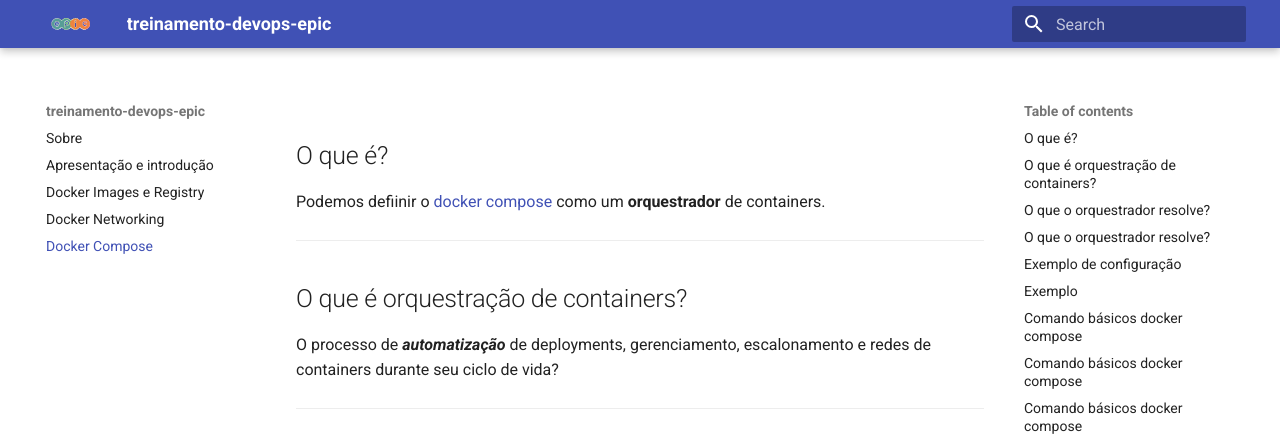
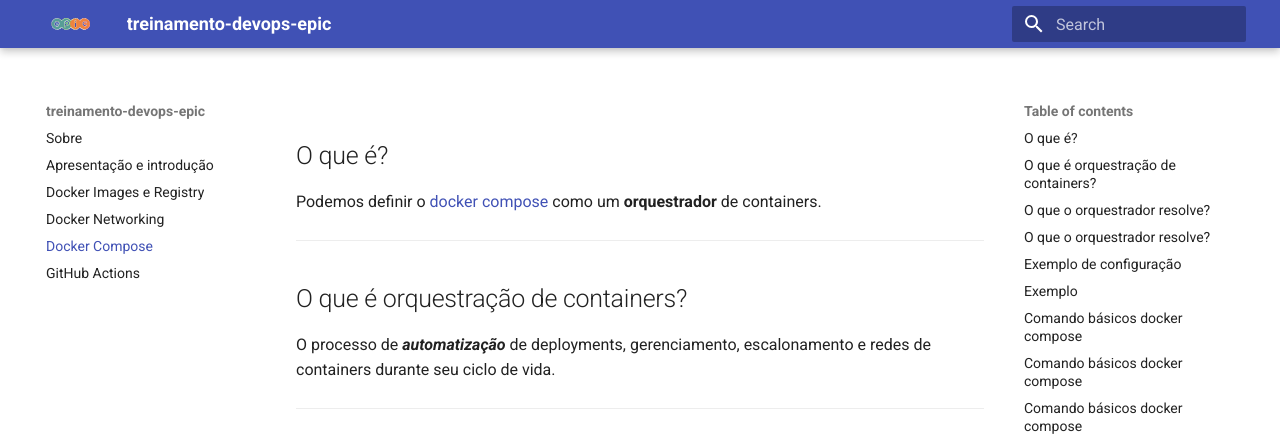
Before and after one commit to uiuqM/treinamento-devops-epic, an MkDocs documentation site: the page built from docs/Docker Compose.md, in a window 1280 px wide and 900 px high. Shown: the top 445 px of the window. Built offline with MkDocs 1.6.1 and Material for MkDocs 9.7.7, drawn with Linux system fonts in a browser that asks for light colours.

Commit message:
added github action

```diff
--- a/docs/Docker Compose.md
+++ b/docs/Docker Compose.md
@@ -1,13 +1,13 @@
 
 ## O que é?
 
-Podemos defiinir o [docker compose](https://docs.docker.com/compose/) como um **orquestrador** de containers.
+Podemos definir o [docker compose](https://docs.docker.com/compose/) como um **orquestrador** de containers.
 
 
 ---
 ## O que é orquestração de containers?
 
-O processo de ***automatização*** de deployments, gerenciamento, escalonamento e redes de containers durante seu ciclo de vida?
+O processo de ***automatização*** de deployments, gerenciamento, escalonamento e redes de containers durante seu ciclo de vida.
 
 ---
 ## O que o orquestrador resolve?
@@ -30,7 +30,6 @@ docker run $(image_name1)
 - Escalonamento;
 - Balanceamento roteamento de tráfego;
 - Monitoramento e garantia de health;
--
 
 ---
 
--- a/mkdocs.yml
+++ b/mkdocs.yml
@@ -7,6 +7,7 @@ nav:
   - Docker Images e Registry: Docker images e registry.md
   - Docker Networking: Docker network.md
   - Docker Compose: Docker Compose.md
+  - GitHub Actions: Github Actions.md
 
 theme:
   name: material
```
Also changed, not shown: docs/Github Actions.md (added, +73 -0 lines), docs/img/Pasted image 20241218153135.png (added), docs/img/image13.png (added), docs/img/image14.png (added), docs/img/image15.png (added), docs/img/image16.png (added), docs/img/image17.png (added).
